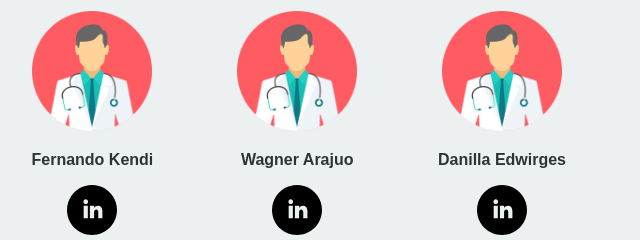
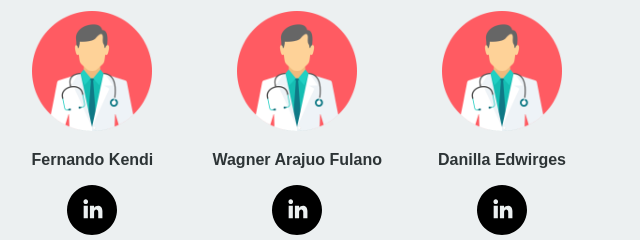
Before and after one commit to fedked/anti-covid-news, a plain HTML site: page index.html in a window 1280 px wide. Shown: the part 820-1060 px from the top of the page, 138-778 px from the left. Drawn offline with Linux system fonts and the light colour scheme; a script that the page names is missing.

Commit message:
alterei o nome de pessoa

```diff
--- a/index.html
+++ b/index.html
@@ -54,7 +54,7 @@
             <img src="assets/images/medico.png" alt="Wagner Arajuo" />
           </span>
           <span class="acn-autor">
-            <p>Wagner Arajuo</p>
+            <p>Wagner Arajuo Fulano</p>
             <a href="#"
               ><img src="assets/images/linkedin.svg" alt="Ícone de Linkedin"
             /></a>
```
